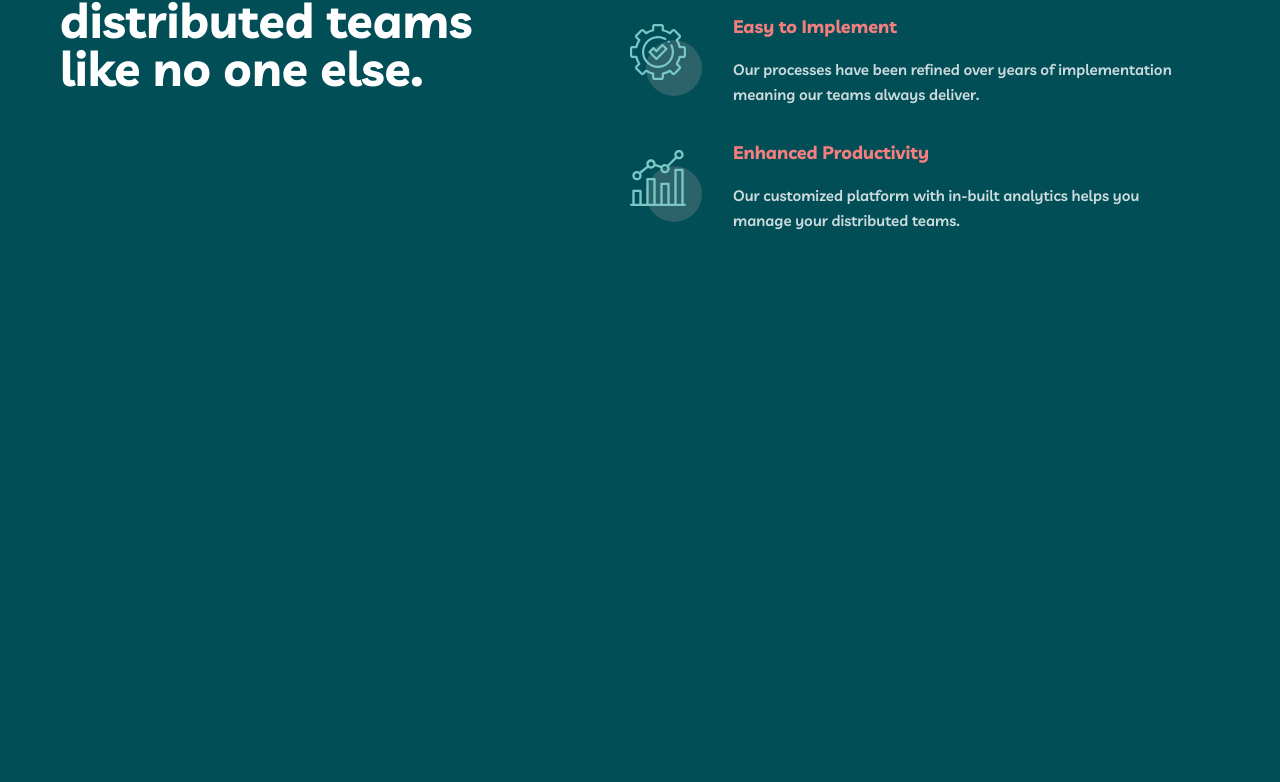
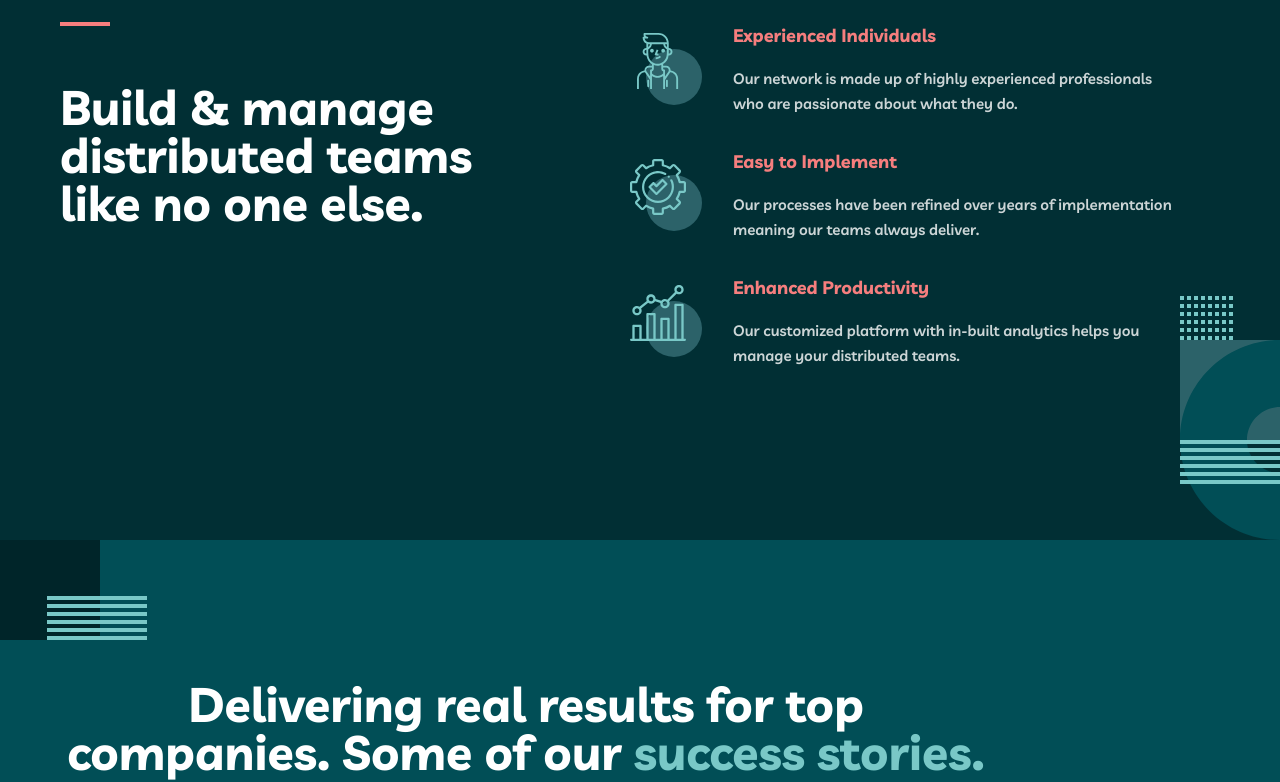
Before and after one commit to AbdulAziz-210/my-team-home-work, a plain HTML site: page index.html in a window 1280 px wide. Shown: the part 944-1726 px from the top of the page. Before the commit the page ends 1209 px from the top, so only its background shows below. Drawn offline with Linux system fonts and the light colour scheme.

Commit message:
add build section and find section

```diff
--- a/index.html
+++ b/index.html
@@ -97,6 +97,16 @@
                 </div>
             </div>
         </section>
+
+        <section class="companie-section">
+            <div class="container">
+                <div class="companie">
+                    <div class="companie__folder">
+                        <h2 class="companie__title">Delivering real results for top companies. Some of our <span style="color: #79C8C7;">success stories.</span></h2>
+                    </div>
+                </div>
+            </div>
+        </section>
     </main>
     <!-- Site Main end -->
     <!-- Site Footer start -->
--- a/scss/_generals.scss
+++ b/scss/_generals.scss
@@ -6,10 +6,6 @@
     box-sizing: border-box;
 }
 
-::selection{
-
-}
-
 
 body{
     font-family: "Livvic", sans-serif;
--- a/scss/block/_block.scss
+++ b/scss/block/_block.scss
@@ -4,3 +4,4 @@
 @import "footer";
 @import "find";
 @import "build";
+@import "companie";
--- a/scss/block/_build.scss
+++ b/scss/block/_build.scss
@@ -2,7 +2,15 @@
 
 
 
+.build-section{
+    background-color: #012F34;;
+    padding: 140px 0 140px ;
 
+    background-image: url("../images/find/right\ img.svg");
+    background-repeat: no-repeat;
+    background-size: 100px 244px;
+    background-position: bottom right;
+}
 .build{
     display: flex;
     // flex-direction: column;
--- /dev/null
+++ b/scss/block/_companie.scss
@@ -0,0 +1,25 @@
+
+
+
+.companie-section{
+
+    background-image: url("../../images/companie/top\ img.svg");
+    background-repeat: no-repeat;
+    background-size: 147px 100px;
+    background-position: left top;
+}
+.companie__folder{
+    padding-top: 140px;
+    width: 932px;
+    text-align: center;
+
+}
+.companie__title{
+    // width: 932px;
+    color: #FFF;
+    text-align: center;
+    font-size: 48px;
+    font-style: normal;
+    font-weight: 700;
+    line-height: 48px;
+}
--- a/scss/block/_find.scss
+++ b/scss/block/_find.scss
@@ -3,11 +3,20 @@
 
 
 .find-section{
-    padding-bottom: 255px;
+    background-image: url("../images/find/find-back-img.svg");
+    background-repeat: no-repeat;
+    background-size: 200px 200px;
+    background-position-x:  calc(50% - 739px);
 }
 .find{
     display: flex;
     align-items: center;
+
+    padding-bottom: 250px;
+    background-image: url("../images/find/bottom\ img.svg");
+    background-repeat: no-repeat;
+    background-size: 358px 100px;
+    background-position: bottom right;
 }
 
 .find__title{
```
Also changed, not shown: css/main.css, images/companie/back img.svg (added), images/companie/top img.svg (added), images/find/bottom img.svg (added), images/find/find-back-img.svg (added), images/find/right img.svg (added), 1 other file.
